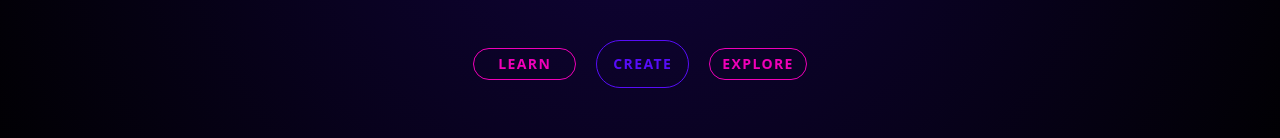
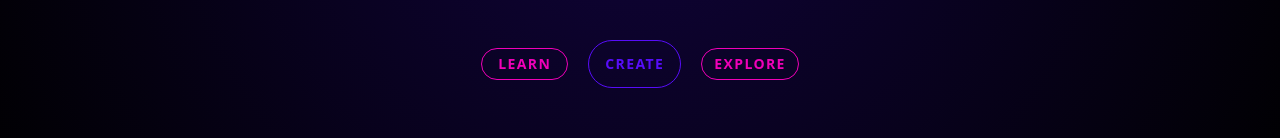
Before and after one commit to metrictones/wavedream.space, a SvelteKit app: page / in a window 1280 px wide. Shown: the part 569-707 px from the top of the page. Built offline with nearby package versions, Linux system fonts and the light colour scheme.

Commit message:
1 file modified

```diff
--- a/src/routes/+page.svelte
+++ b/src/routes/+page.svelte
@@ -7,7 +7,7 @@
         <div id="button-div" class="w-screen flex justify-center">
             <div id="buttons" class="flex items-center justify-evenly">
                 <a href="/learn">
-                    <button class="btn btn-sm btn-secondary btn-outline rounded-full tracking-widest px-6">
+                    <button class="btn btn-sm btn-secondary btn-outline rounded-full tracking-widest px-4">
                         Learn
                     </button>
                 </a>
```
